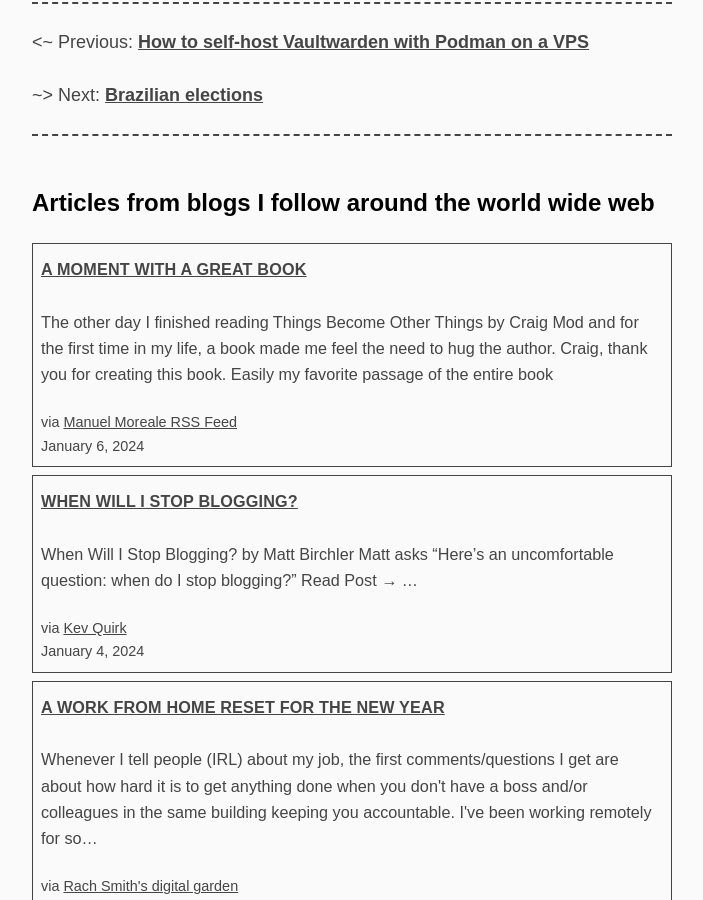
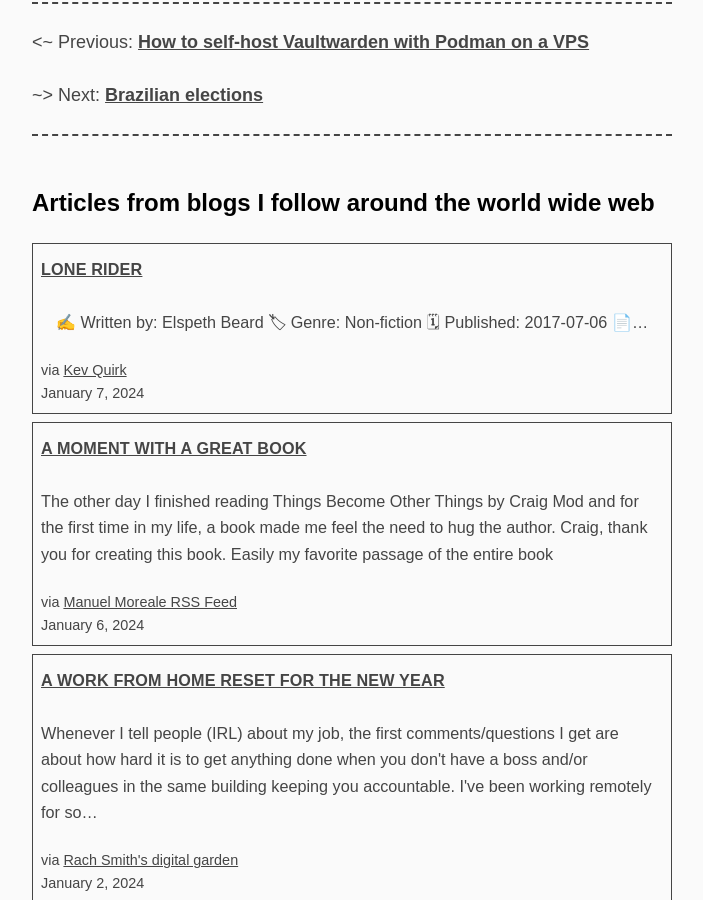
Before and after one commit to a-franca/abf.li, a Jekyll site: the page built from _posts/2022/2022-09-28-hurricane-ian.md, in a window 1280 px wide and 900 px high, scrolled down 868 px. Shown: the whole window, without its empty margins (288-991 px from the left). Built offline with Jekyll 4.4.1, drawn with Linux system fonts in a browser that asks for light colours.

Commit message:
fetch new content

```diff
--- a/_includes/openring-out.html
+++ b/_includes/openring-out.html
@@ -2,6 +2,28 @@
 <section class="webring">
   <h2 class="description">Articles from blogs I follow around the world wide web</h2>
   <section class="articles">
+
+    <div class="article">
+      <h4 class="title">
+        <a href="https://kevquirk.com/lone-rider" rel="noopener noreferrer nofollow" target="_blank">Lone Rider</a>
+      </h4>
+      <p class="summary">
+
+
+
+
+
+
+
+                  ✍️ Written by: Elspeth Beard
+                  🏷 Genre: Non-fiction
+                  🗓 Published: 2017-07-06
+                  📄…</p>
+      <small class="source">
+        via <a href="https://kevquirk.com" rel="noopener noreferrer nofollow" target="_blank">Kev Quirk</a>
+      </small>
+      <small class="date">January 7, 2024</small>
+    </div>
 
     <div class="article">
       <h4 class="title">
@@ -13,29 +35,6 @@ Easily my favorite passage of the entire book</p>
         via <a href="https://manuelmoreale.com" rel="noopener noreferrer nofollow" target="_blank">Manuel Moreale RSS Feed</a>
       </small>
       <small class="date">January 6, 2024</small>
-    </div>
-
-    <div class="article">
-      <h4 class="title">
-        <a href="https://kevquirk.com/when-will-i-stop-blogging" rel="noopener noreferrer nofollow" target="_blank">When Will I Stop Blogging?</a>
-      </h4>
-      <p class="summary">
-
-
-
-              When Will I Stop Blogging?
-              by Matt Birchler
-              Matt asks “Here’s an uncomfortable question: when do I stop blogging?”
-              Read Post →
-
-
-
-
-        …</p>
-      <small class="source">
-        via <a href="https://kevquirk.com" rel="noopener noreferrer nofollow" target="_blank">Kev Quirk</a>
-      </small>
-      <small class="date">January 4, 2024</small>
     </div>
 
     <div class="article">
```
